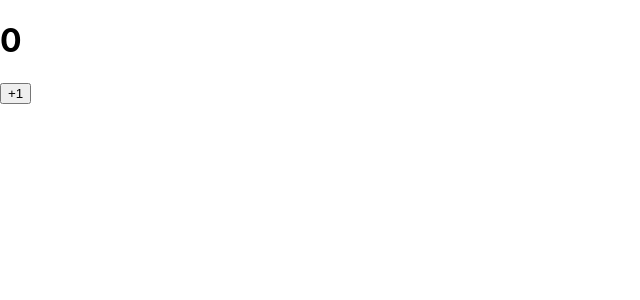
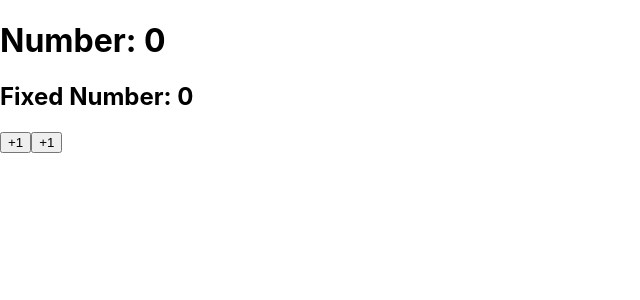
Before and after one commit to blackswan1989/study, a React (Create React App) app in the folder React/: page / in a window 1280 px wide. Shown: the top 300 px of the page, without its empty margins (0-640 px from the left). Built offline with nearby package versions, Linux system fonts and the light colour scheme.

Commit message:
~3.4.2 this.setState

```diff
--- a/React/src/App.js
+++ b/React/src/App.js
@@ -1,10 +1,11 @@
 import React from 'react';
 import MyComponent from './MyComponent'
 import Counter from './Counter';
+import CounterEdit from './Counter_edit';
 
 const App = () => {
   // return <MyComponent name={"Kate"} favoriteNumber={2}> React </MyComponent>;
-  return <Counter></Counter>;
+  return <CounterEdit></CounterEdit>;
 }
 
 export default App;
--- /dev/null
+++ b/React/src/Counter_edit.js
@@ -0,0 +1,62 @@
+import React, { Component } from 'react';
+
+class CounterEdit extends Component {
+  // 아래 처럼 작성하면 counstructor 메서드를 선언하지 않고도 state 초기 값을 설정할 수 있다.
+  state = {
+    number: 0,
+    fixedNumber: 0
+  };
+
+  render() {
+    const { number, fixedNumber } = this.state;
+
+    return (
+      <div>
+        <h1>Number: {number}</h1>
+        <h2>Fixed Number: {fixedNumber}</h2>
+        <button
+          onClick={() => {
+            // 1) `fixedNumber` 추가 후 `this.setState` 함수를 사용할 때 인자로 전달되는 개체 내부에 `fixedNumber`를 넣어주지는 않는다. `this.setState` 함수는 인자로 전달된 객체 안에 들어 있는 값만 바꾸어 준다.
+            // 2) `this.setState`를 두번 작성해도 버튼을 클릭할 때 숫자가 1씩 더해지는데 `this.setState`를 사용한다고 해서 `state` 값이 바뀌지는 않기 때문이다.
+            // this.setState({number: number + 1});
+            // this.setState({number: this.state.number + 1});
+
+            // 2)에 대한 해결책으로 아래의 코드처럼 객체 대신에 함수를 인자로 넣어주는것이다.
+            //   `this.setState((prevState, props) => {...}`에서 `prevState`는 기존 상태이고 `props`는 현재 지니고 있는 `props`를 가리킨다. 만약 업데이트 하는 과정에서 `props`가 필요하지 않다면 생략해도 된다.
+            this.setState(prevState => {
+              return {
+                number: prevState.number + 1
+              };
+            });
+
+            // 위 코드와 아래 코드는 완전히 똑같은 기능을 한다. 아래 코드는 함수에서 바로 객체를 반환해주고 있다.
+            this.setState(prevState => ({
+              number: prevState.number + 1
+            }));
+          }}
+        >
+          +1
+        </button>
+
+        <button
+          // 3) setState를 사용하여 값을 업데이트 하고 난 다음에 특정 작업을 하고 싶을 때는 setState의 두 번째 파라미터로 콜백 함수를 등록하여 작업을 처리할 수 있다.
+          onClick={() => {
+            this.setState(
+              {
+                number: number + 1
+              },
+              () => {
+                console.log('state가 호출되었다.')
+                console.log(this.state);            // {number: 1, fixedNumber: 0} 출력되며 버튼을 클릭할때마다 number값도 갱신되며 출력된다.
+              }
+            )
+          }}
+        >
+          +1
+        </button>
+      </div>
+    );
+  }
+}
+
+export default CounterEdit;
```
